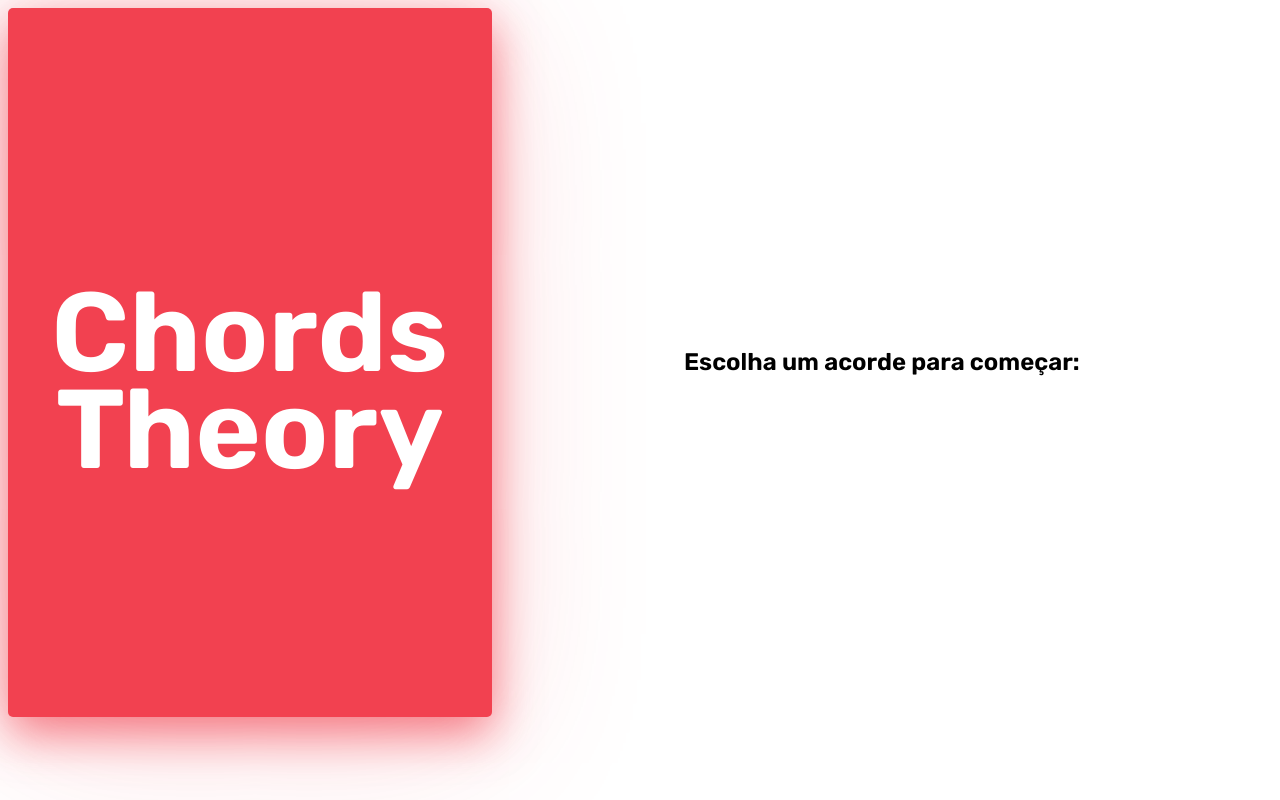
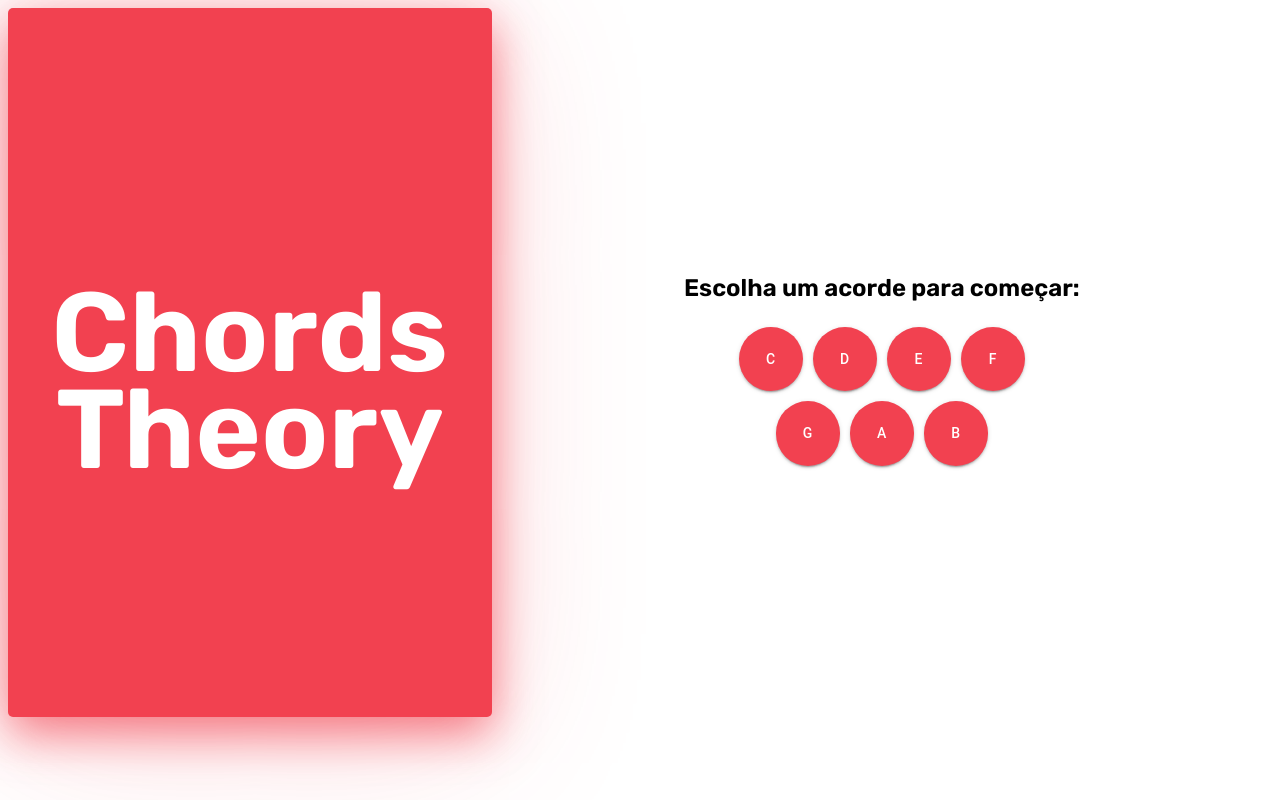
Before and after one commit to LuizaValezim/chords-theory-front, a React (Create React App) app: page / in a window 1280 px wide. Built offline with nearby package versions, Linux system fonts and the light colour scheme; no server answers.

Commit message:
Fixing buttons

```diff
--- a/src/App.js
+++ b/src/App.js
@@ -33,6 +33,7 @@ function App() {
 
     return (
       <div className="main">
+
           <div className="title">
               <h1> Chords </h1>
               <h1> Theory </h1>
@@ -40,8 +41,22 @@ function App() {
 
           <div className="content">
             <h2> Escolha um acorde para começar:</h2>
+
+            <div className="chords">
+              <div className="chordsButton1">
+                  <ChordsButton variant="contained" href="https://mui.com/pt/components/buttons/#contained-buttons">C</ChordsButton>
+                  <ChordsButton variant="contained" href="#text-buttons">D</ChordsButton>
+                  <ChordsButton variant="contained" href="#text-buttons">E</ChordsButton>
+                  <ChordsButton variant="contained" href="#text-buttons">F</ChordsButton>
+              </div>
+              <div className="chordsButton2">
+                  <ChordsButton variant="contained" href="#text-buttons">G</ChordsButton>
+                  <ChordsButton variant="contained" href="#text-buttons">A</ChordsButton>
+                  <ChordsButton variant="contained" href="#text-buttons">B</ChordsButton>
+              </div>
+            </div>
               {/* <BrowserRouter>
-                <Route path="/component/chords/ChordC" component={ChordC} />
+                <Route path="/" component={Main} />
               </BrowserRouter> */}
           </div>
       </div>
--- a/src/components/chords/ChordC/index.js
+++ b/src/components/chords/ChordC/index.js
@@ -1,5 +1,4 @@
 import React from 'react';
-// import "./index.css";
 
 export default function ChordC(){
 
--- a/src/index.css
+++ b/src/index.css
@@ -28,6 +28,13 @@
   font-family: 'Rubik', sans-serif;
   align-items: center;
   justify-content: center;
+  flex-direction: column;
+}
+
+.chordsButton1, .chordsButton2{
+  display: flex;
+  align-items: center;
+  justify-content: center;
 }
 
 h1 {
```
Also changed, not shown: src/Main.js (+4 -14 lines). Lines whose indentation alone changed are shown as unchanged.
